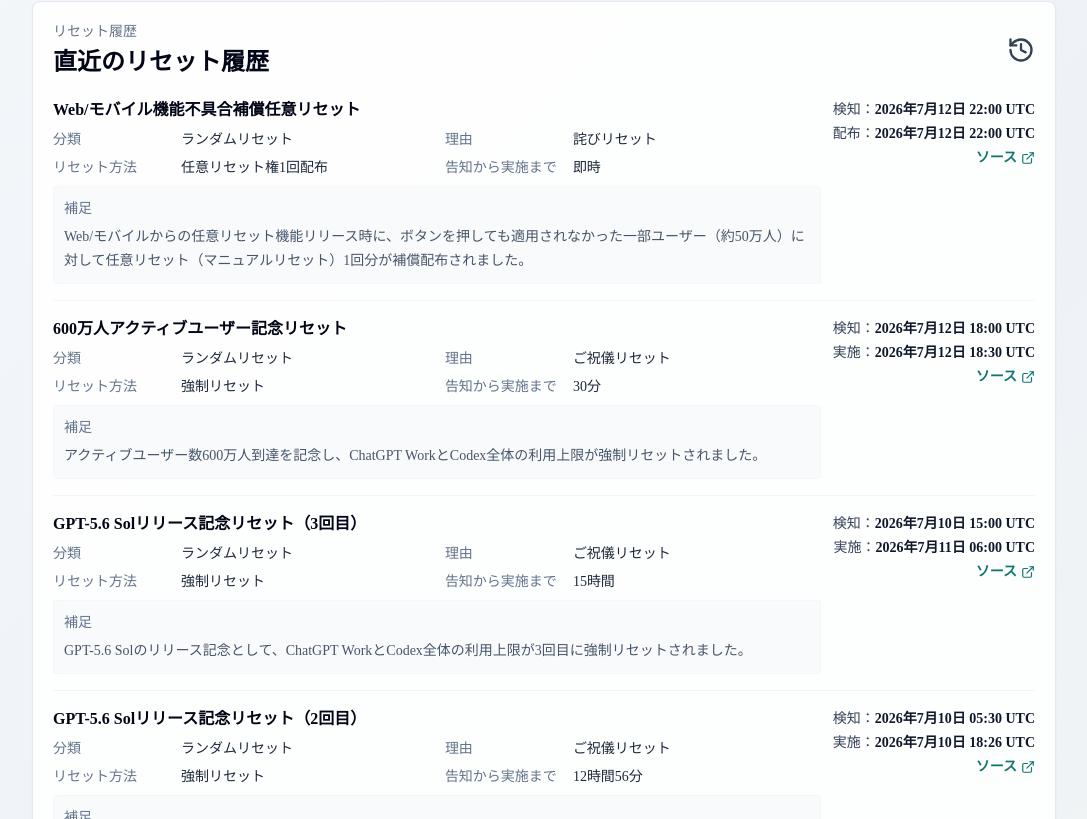
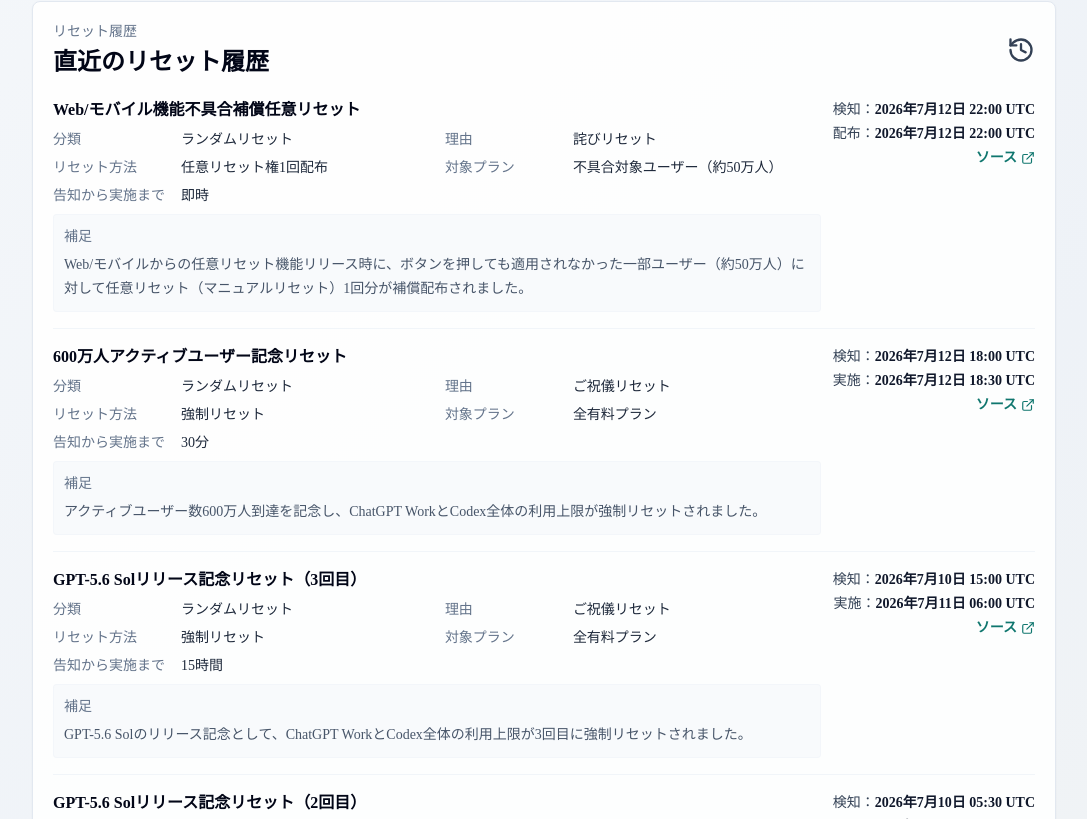
Before and after one commit to gussuri/codex-reset-observatory, a Next.js app: page / in a window 1280 px wide. Shown: the part 1141-1960 px from the top of the page, without its empty margins (96-1183 px from the left). Built offline with nearby package versions, Linux system fonts and the light colour scheme; no server answers.

Commit message:
feat(ui): display target plan (scope) in homepage recent reset events list

```diff
--- a/components/RadarDashboard.tsx
+++ b/components/RadarDashboard.tsx
@@ -340,7 +340,7 @@ export function RadarDashboard({
                         {translateDynamic(item.title, locale)}
                       </h3>
                     </div>
-                    <ResetHistoryDetails item={item} locale={locale} compact showScope={false} />
+                    <ResetHistoryDetails item={item} locale={locale} compact showScope={true} />
                   </div>
                   <div className="text-sm leading-6 text-slate-700 md:text-right">
                     {item.signalLabel ? (
```
